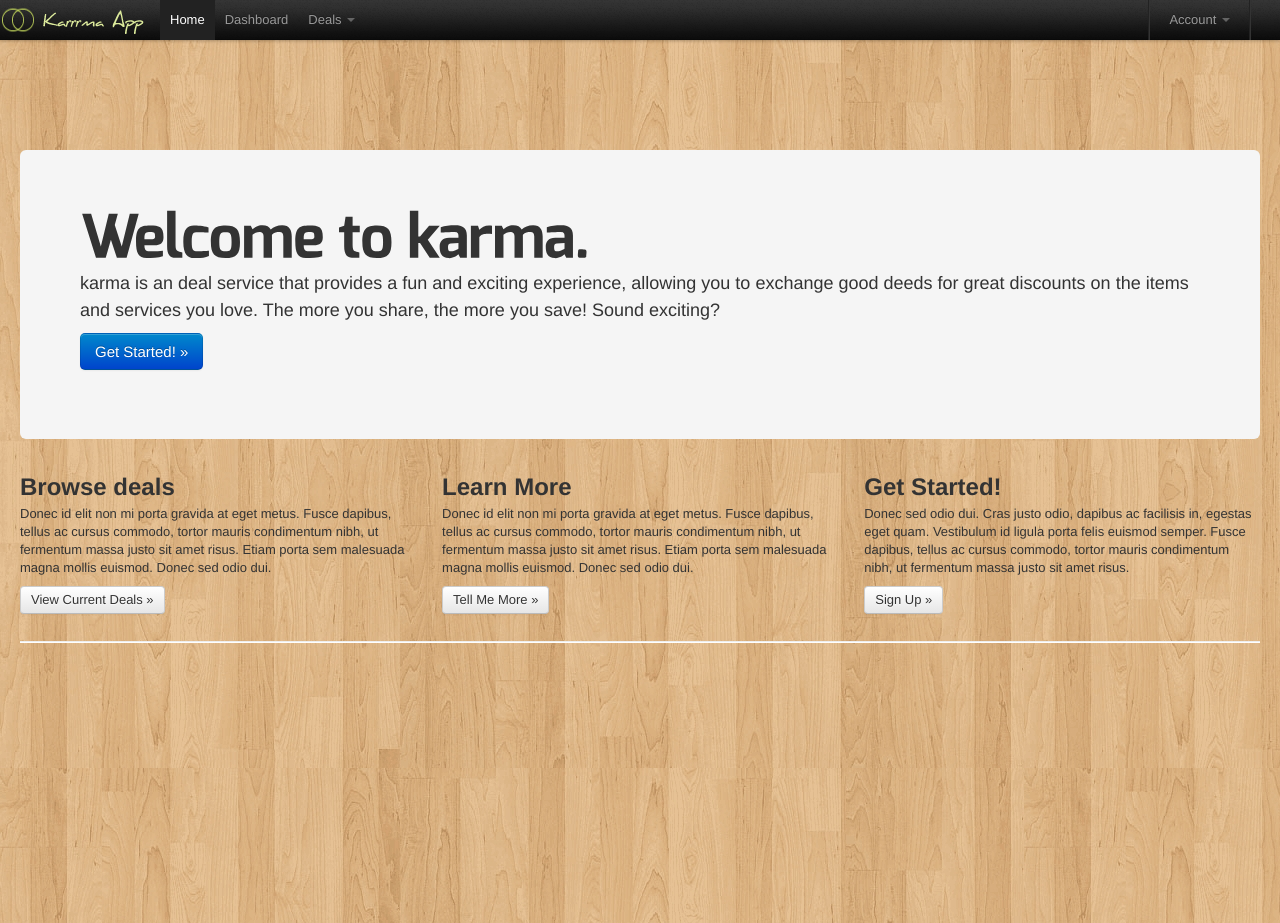
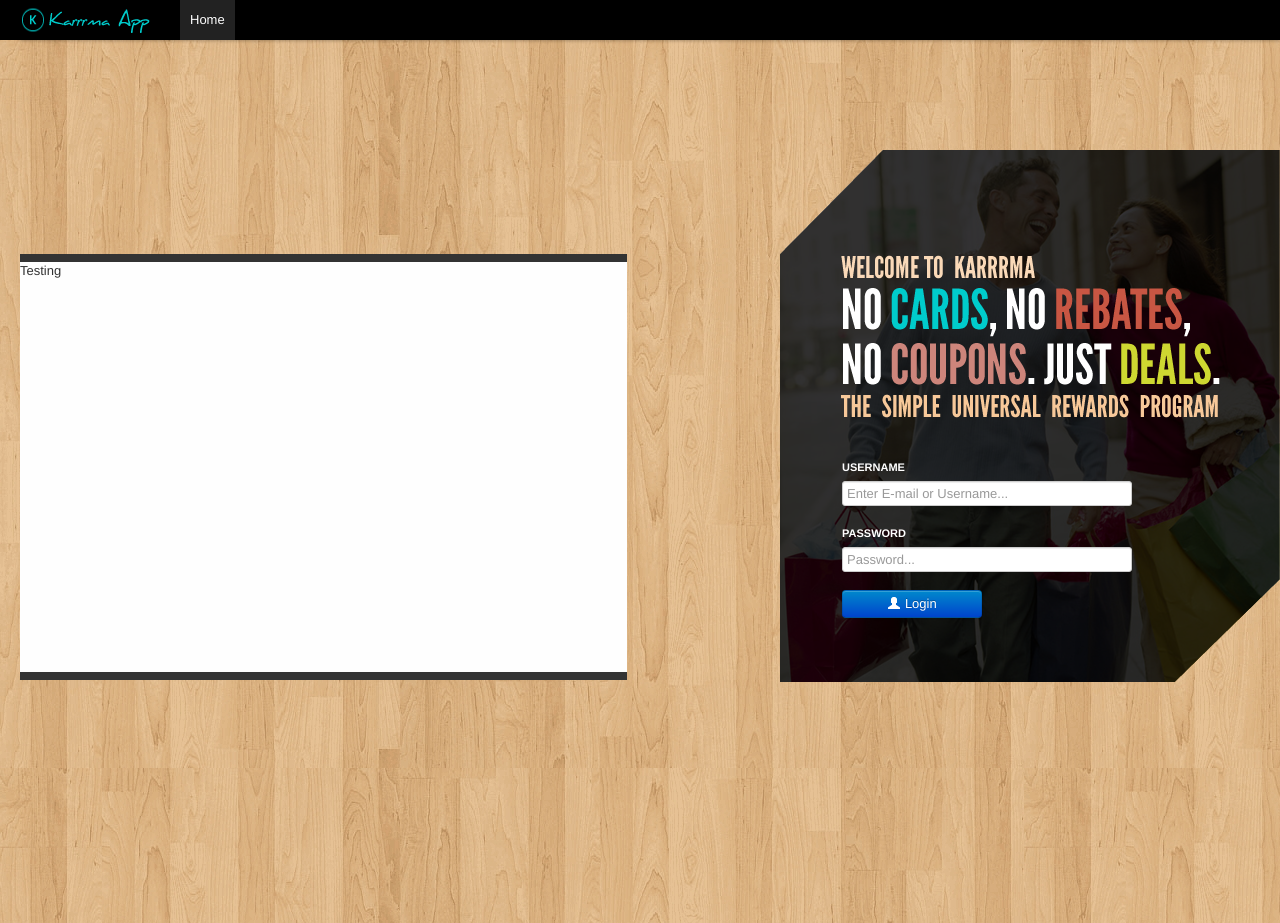
Before and after one commit to atomicflowtechorg/bogo, a CodeIgniter app: page / in a window 1280 px wide. Shown: the top 923 px of the page. Run offline with CodeIgniter, Linux system fonts and the light colour scheme; tables that the repository leaves empty or names only in its code hold one stand-in row (values such as "Sample post").

Commit message:
Commiting new welcome page

```diff
--- a/application/views/layout/index.php
+++ b/application/views/layout/index.php
@@ -36,49 +36,17 @@ if (!isset($session['logged_in'])) {
             <div class="navbar-inner">
                 <div class="container-fluid">
                     <a href="/" class="brand">BoGo</a>
-                    <ul class="nav">
-                        <li class="active">
-                            <a href="/">Home</a>
-                        </li>
-                        <li>
-                            <a href="<?php echo site_url('dashboard'); ?>">Dashboard</a>
-                        </li>
-                        <li class="dropdown">
-                            <a href="#"class="dropdown-toggle"data-toggle="dropdown">
-                                Deals <b class="caret"></b>
-                            </a>
-                            <ul class="dropdown-menu">
-                                <li>
-                                    <a href="<?php echo site_url('deals'); ?>">View Deals</a>
-                                </li>
-                                <li>
-                                    <a href="<?php echo site_url('vendors'); ?>">View Vendors</a>
-                                </li>
-                            </ul>
-                        </li>
-                    </ul>
-                    <ul class="nav pull-right">
-                        <li class="divider-vertical"></li>
-                        <li class="dropdown">
-                            <a href="#"class="dropdown-toggle"data-toggle="dropdown">
-                                <?php
-                                if (!isset($session['logged_in'])) {
-                                    echo "Account";
-                                } else {
-                                    echo $session['username'];
+
+                    <?php
+
+                    if (!isset($session['logged_in'])) {
+                                   $this->load->view('layout/template/loggedOutNavigation', $nav);
                                 }
-                                ?>
-                                <b class="caret"></b>
-                            </a>
-                            <ul class="dropdown-menu">
-                                <li>
-                                    <a href="<?php echo $nav['nav_account']; ?>"><?php echo $nav['nav_LogInOutText']; ?></a>
-                                    <a href="#">Profile</a>
-                                </li>
-                            </ul>
-                        </li>
-                        <li class="divider-vertical"></li>
-                    </ul>
+                    else {
+                                   $this->load->view('layout/template/loggedInNavigation');
+                                }
+                    ?>
+
 
                 </div>
             </div>
--- /dev/null
+++ b/application/views/layout/template/loggedOutNavigation.php
@@ -0,0 +1,7 @@
+       <ul class="nav">
+                        <li class="active">
+                            <a href="/">Home</a>
+                        </li>
+
+
+                    </ul>
--- a/application/views/welcome.php
+++ b/application/views/welcome.php
@@ -4,44 +4,50 @@ if(isset($data['exception'])){
 }
 ?>
 <!-- welcome -->
-<div class="hero-unit">
-    <h1>Welcome to karma.</h1>
-    <p>
-        karma is an deal service that provides a fun and exciting experience, allowing you to exchange good deeds for great discounts on the items and services you love. The more you share, the more you save! Sound exciting?
-    </p>
+<!-- <div class="hero-unit span3">
+    <h1>Welcome to Karrrma.</h1>
     <p>
         <a class="btn btn-primary btn-large" href="<?php echo site_url('signup'); ?>">Get Started! &raquo;</a>
     </p>
-</div>
+</div> -->
 
 <div class="row-fluid">
-    <div class="span4">
-        <h2>Browse deals</h2>
-        <p>
-            Donec id elit non mi porta gravida at eget metus. Fusce dapibus, tellus ac cursus commodo, tortor mauris condimentum nibh, ut fermentum massa justo sit amet risus. Etiam porta sem malesuada magna mollis euismod. Donec sed odio dui.
-        </p>
-        <p>
-            <a class="btn" href="<?php echo site_url('deals'); ?>">View Current Deals &raquo;</a>
-        </p>
+
+    <div id="betaTestingContainer" class="span6">
+    Testing
     </div>
-    <div class="span4">
-        <h2>Learn More</h2>
-        <p>
-            Donec id elit non mi porta gravida at eget metus. Fusce dapibus, tellus ac cursus commodo, tortor mauris condimentum nibh, ut fermentum massa justo sit amet risus. Etiam porta sem malesuada magna mollis euismod. Donec sed odio dui.
-        </p>
-        <p>
-            <a class="btn" href="#">Tell Me More &raquo;</a>
-        </p>
-    </div>
-    <div class="span4">
-        <h2>Get Started!</h2>
-        <p>
-            Donec sed odio dui. Cras justo odio, dapibus ac facilisis in, egestas eget quam. Vestibulum id ligula porta felis euismod semper. Fusce dapibus, tellus ac cursus commodo, tortor mauris condimentum nibh, ut fermentum massa justo sit amet risus.
-        </p>
-        <p>
-            <a class="btn" href="<?php echo site_url('signup'); ?>">Sign Up &raquo;</a>
-        </p>
+
+    <div id="welcomeContainer" class="pull-right">
+        <span id="welcomeWords"></span>
+
+<form id="loginForm" method="post" action="<?php echo site_url('signin') ?>" class="form-horizontal pull-left ">
+                        <fieldset>
+                           <!--  <legend>Member Sign In</legend> -->
+                            <div class="control-group">
+                                <label>Username</label>
+                                <input type="text" id="username" name="username" class="span4" placeholder="Enter E-mail or Username..."/>
+                            </div>
+
+                            <div class="control-group">
+                                <label>Password</label>
+                                <input type="password" id="password" name="password" class="span4" placeholder="Password..."/>
+                            </div>
+                        </fieldset>
+                        <div class="control-group">
+                            <div class="row">
+                                <button type="submit" class="btn btn-primary span2"> <i class="icon-user icon-white"></i>
+                                    Login
+                                </button>
+                            </div>
+                        </div>
+                    </form>
+
     </div>
 </div>
 
-<hr>
+
+
+
+
+<!-- karma is an deal service that provides a fun and exciting experience, allowing you to exchange good deeds for great discounts on the items and services you love. The more you share, the more you save! Sound exciting?
+ -->
--- a/assets/css/styles.css
+++ b/assets/css/styles.css
@@ -82,7 +82,14 @@ display: none;
 }
 
 .navbar-inner{
-	background: #fff url("/assets/image/nav_bar.png");
+	/*background: #fff url("/assets/image/nav_bar.png");*/
+    background: #000;
+
+
+}
+.navbar{
+    padding-left:20px;
+     background: #000;
 }
 
 legend{
@@ -109,7 +116,7 @@ form{
 }
 
 .navbar .brand{
-	background: url("/assets/image/logo/karrrmaWordmark.png") no-repeat;
+	background: url("/assets/image/logo/karrrmaWordmarkBlue.png") no-repeat;
 	position: relative;
 	width: 120px;
 	height:10px;
@@ -220,3 +227,33 @@ height:70px;
   height:400px;
   background-color:red;
 }
+
+#welcomeContainer{
+  background: url("/assets/image/background/loginBG.png") no-repeat;
+  width:500px;
+  height:533px;
+  margin-right:-20px;
+}
+
+#welcomeWords{
+  height: 163px;
+  width:379px;
+  background: url("/assets/image/background/welcomeWords.png");
+  display: block;
+  margin:0 auto;
+  margin-top: 105px;
+
+}
+
+#loginForm{
+ margin-left:62px;
+ margin-top:40px;
+
+}
+#betaTestingContainer{
+  background-color: #fefefe;
+  border-top: 8px solid #333;
+  border-bottom: 8px solid #333;
+  height:410px;
+  margin-top:104px;
+}
```
Also changed, not shown: application/views/layout/template/loggedInNavigation.php (added, +43 -0 lines), assets/image/background/loginBG.png (added), assets/image/background/welcomeWords.png (added), assets/image/logo/KarrrmaWordmarkBlue.jpg (added), assets/image/logo/KarrrmaWordmarkBlue.png (added).
